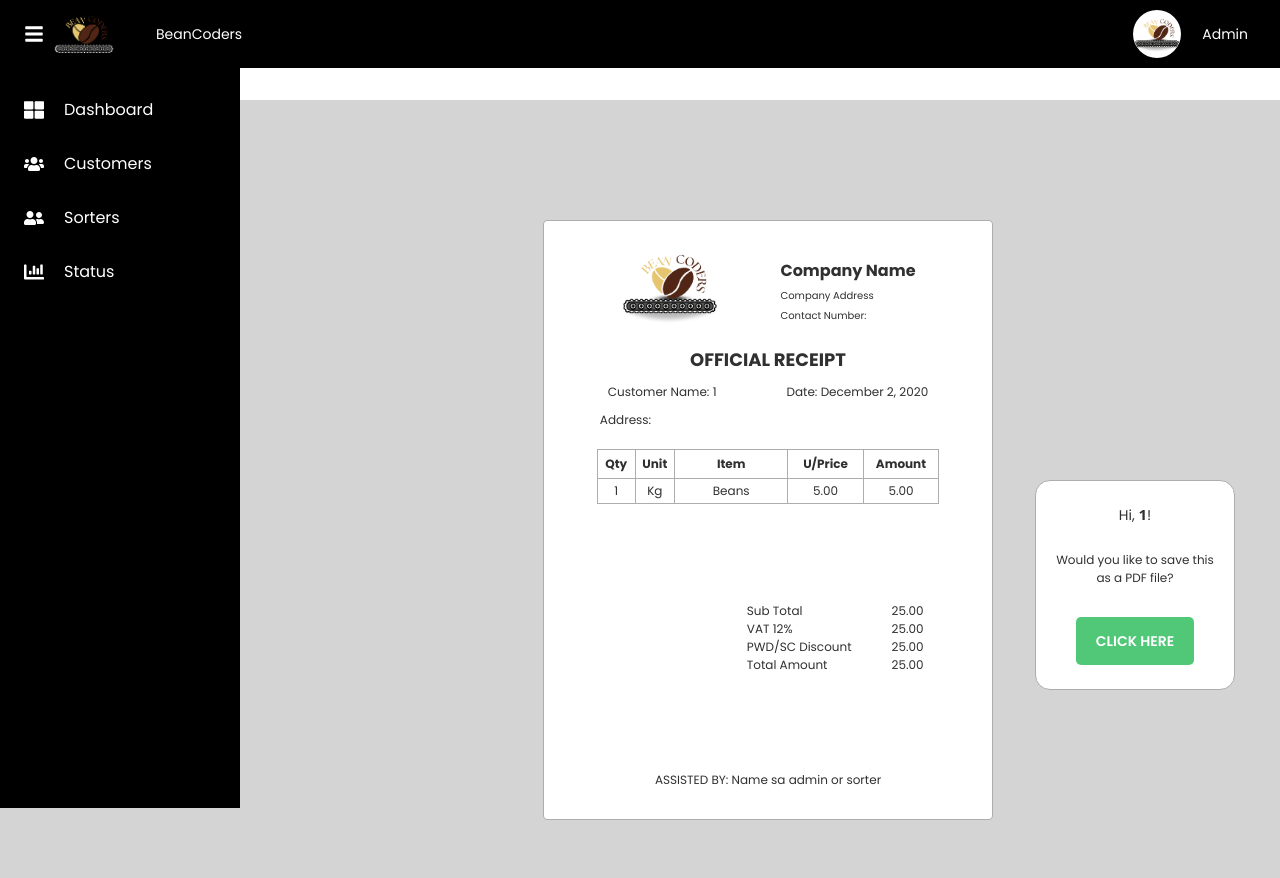
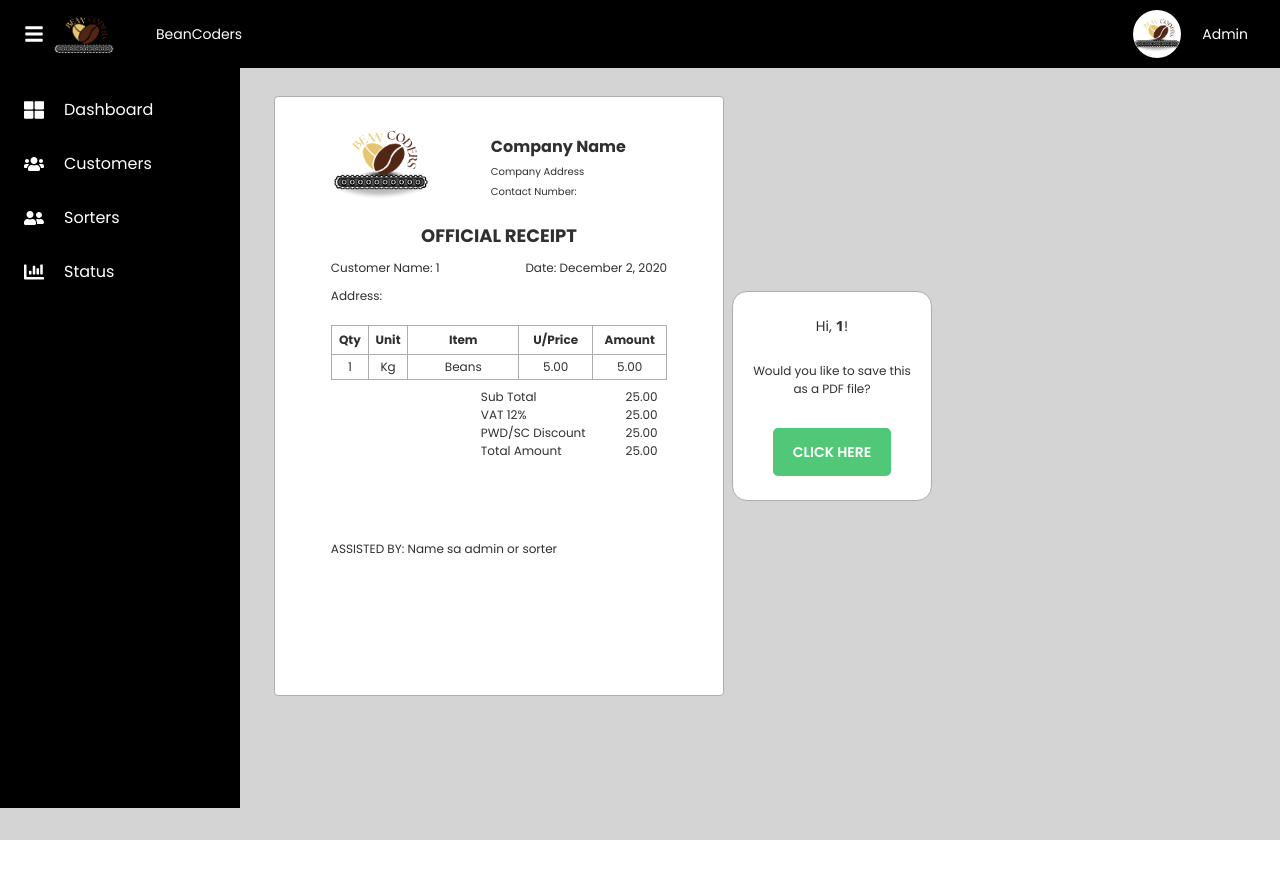
Before and after one commit to joephinecalapiz/beancoders-coffee-sorters, a React (Vite) app: page /receipt/1 in a window 1280 px wide. Shown: the top 878 px of the page. After the commit the page ends 840 px from the top, so only its background shows below. Built offline with nearby package versions, Linux system fonts and the light colour scheme; no server answers.

Commit message:
update receipt and page bg color

```diff
--- a/src/App.jsx
+++ b/src/App.jsx
@@ -20,8 +20,8 @@ import CompanyDetails from "./screens/AuthScreen/CompanyDetails";
 
 function App() {
   const [navVisible, showNavbar] = useState(false);
+  const [authenticated, setAuthenticated] = useState(null);
 
-  const [authenticated, setAuthenticated] = useState(null);
   useEffect(() => {
     const token = localStorage.getItem("token");
     if (token) {
@@ -30,6 +30,16 @@ function App() {
       setAuthenticated(false);
     }
   }, []);
+
+  // useEffect(() => {
+  //   const prefersDarkMode = window.matchMedia('(prefers-color-scheme: dark)').matches;
+
+  //   if (prefersDarkMode) {
+  //     document.body.classList.add('dark:bg-dark');
+  //   } else {
+  //     document.body.classList.remove('dark:bg-dark');
+  //   }
+  // }, []);
 
   useEffect(() => {
     if (authenticated && window.location.pathname === "/login") {
--- a/src/css/receipt.css
+++ b/src/css/receipt.css
@@ -12,6 +12,12 @@
   width: 450px;
   height: 600px;
   border: 1px solid #adadad;
+}
+
+@media (max-width: 500px) {
+  .whole-receipt{
+    display: none;
+  }
 }
 
 /* Header text and logo container */
@@ -93,9 +99,9 @@
 
 /* Table container */
 .receipt-table-container {
-  flex-grow: 1; /* Allows the table to occupy remaining space */
-  overflow: auto; /* Enables scrolling if content overflows */
-  width: 80%;
+  flex-grow: 1;
+  /* overflow: auto; */
+  width: 100%;
 }
 
 /* Receipt table */
@@ -164,11 +170,11 @@
 }
 /* assisted by */
 .receipt-assisted {
-  margin-bottom: 20px;
+  /* margin-bottom: 20px; */
   font-size: 12px;
   font-weight: normal;
   font-family: "Poppins", sans-serif;
-  align-items: center;
+  /* align-items: center; */
 }
 
 /* Convert button */
@@ -183,15 +189,15 @@
   height: 210px;
   background-color: white;
   position: relative;
-  right: -1035px;
-  top: -500px;
+  /* right: -100px; */
+  /* top: -500px; */
   border: 1px solid #adadad;
   border-radius: 15px;
   display: flex;
   flex-direction: column;
   align-items: center;
   padding: 12px;
-  z-index: 100;
+  /* z-index: 100; */
 }
 
 /* Greetings to Customer */
--- a/src/index.css
+++ b/src/index.css
@@ -6,7 +6,6 @@
 
 body {
   background-color: #d4d4d4;
-
   max-width: 100%;
   overflow-x: hidden;
 }
--- a/src/screens/DashboardScreen/Customers.jsx
+++ b/src/screens/DashboardScreen/Customers.jsx
@@ -98,7 +98,7 @@ const Customers = () => {
     );
   });
 
-  const sortedFilteredCustomers = filteredCustomers.sort((a, b) => b.id - a.id);
+  const sortedFilteredCustomers = filteredCustomers.sort((a, b) => a.id - b.id);
 
   const totalCustomers = allCustomers.length;
 
@@ -284,7 +284,7 @@ const Customers = () => {
           </div>
         </div>
 
-        <div className="table-container">
+        <div className="px-4">
           <div
             className={`p-5 ${navVisible ? "" : "sm:ml-44"}`}
             style={{
--- a/src/screens/DashboardScreen/Dashboard.jsx
+++ b/src/screens/DashboardScreen/Dashboard.jsx
@@ -216,7 +216,7 @@ const Dashboard = () => {
             <div className="grid grid-cols-1 sm:grid-cols-3 gap-9 ">
               <div className="flex items-center justify-center h-28 grid-item">
                 <div>
-                  <h1 className="text-black  data-title m-auto ml-5 mr-5">
+                  <h1 className="text-black data-title m-auto ml-5 mr-5">
                     Pieces of Bad Beans
                   </h1>
                   <h1 className="text-black data-size m-auto">
--- a/src/screens/DashboardScreen/Sorters.jsx
+++ b/src/screens/DashboardScreen/Sorters.jsx
@@ -95,7 +95,7 @@ const Sorters = () => {
   const filteredSorters = allSorters.filter((sorter) =>
     sorter.sorterName.toLowerCase().includes(searchText.toLowerCase())
   );
-  const sortedFilteredSorters = filteredSorters.sort((a, b) => b.id - a.id);
+  const sortedFilteredSorters = filteredSorters.sort((a, b) => a.id - b.id);
 
   const handleSearchInputChange = (e) => {
     setSearchText(e.target.value);
@@ -168,7 +168,7 @@ const Sorters = () => {
             </button>
           </div>
         </div>
-        <div className="table-container">
+        <div className="px-4">
           <div
             className={`p-5 ${navVisible ? "" : "sm:ml-44"}`}
             style={{
--- a/src/screens/DashboardScreen/Status.jsx
+++ b/src/screens/DashboardScreen/Status.jsx
@@ -207,7 +207,7 @@ const Status = () => {
           </div>
         </div>
 
-        <div className="table-container">
+        <div className="px-4">
           <div
             className={`p-5 ${navVisible ? "" : "sm:ml-44"}`}
             style={{
--- a/src/screens/ReceiptScreen/Receipt.jsx
+++ b/src/screens/ReceiptScreen/Receipt.jsx
@@ -84,20 +84,13 @@ const Receipt = () => {
           collapsed={navVisible}
           handleToggleSidebar={toggleSidebar}
         />
-
+        <div className={`p-4 mt-10 ${navVisible ? "ml-20" : "sm:ml-44"}`}>
+          <div className="grid grid-cols-1 tablet:grid-cols-2 gap-2 mt-10 justify-center">
             <div
-          className={`Page ${navVisible ? "content-shift-right" : ""}`}
-          style={{ backgroundColor: "#d4d4d4" }}
-        >
-          {/* Container for both page content and white box */}
-          <div className="page-container">
-            {/* Page content */}
-            <div className={`p-10 ${navVisible ? "ml-0" : "sm:ml-64"}`}>
-              <div className="flex justify-center items-center h-screen">
-                <div
-                  className="border rounded p-10 mb-10 bg-white whole-receipt"
+              className="flex hidden sm:block justify-self-end border rounded p-10 bg-white whole-receipt"
               ref={contentRef}
             >
+              <div className="">
               <div className="header-container">
                 <div className="logo">
                   <img
@@ -148,7 +141,7 @@ const Receipt = () => {
                   </tbody>
                 </table>
               </div>
-                  <div className="receipt-table-container">
+              <div className="receipt-table-container mt-2 mb-2">
                 <table className="receipt-table-low">
                   <tbody>
                     <tr>
@@ -170,13 +163,13 @@ const Receipt = () => {
                   </tbody>
                 </table>
               </div>
-                  <div className="receipt-assisted">
+              <div className="receipt-assisted items-end mt-20">
                 ASSISTED BY: Name sa admin or sorter
               </div>
               </div>
             </div>
-            </div>
             {/* White box for PDF options */}
+            <div className="flex self-center">
               <div className="white-box">
                 <div className="white-box-greeting">
                   Hi, <span className="bold-customer-id">{customerId}</span>!
@@ -191,6 +184,7 @@ const Receipt = () => {
             </div>
           </div>
         </div>
+      </div>
     </>
   );
 };
--- a/tailwind.config.js
+++ b/tailwind.config.js
@@ -34,6 +34,15 @@ export default {
           800: "#512615", // Replace this with your desired brown color code
         },
       },
+      textColor: {
+        dark: "#ffffff", // Set the text color for dark mode
+      },
+      backgroundColor: {
+        dark: "#121212", // Set the background color for dark mode
+      },
+      fontFamily: {
+        display: 'Poppins, sans-serif', // Adds a new `font-display` class
+      }
     },
     backgroundImage: {
       CoffeeBeans: "url('./assets/background.png')",
```
Lines whose indentation alone changed are shown as unchanged.
